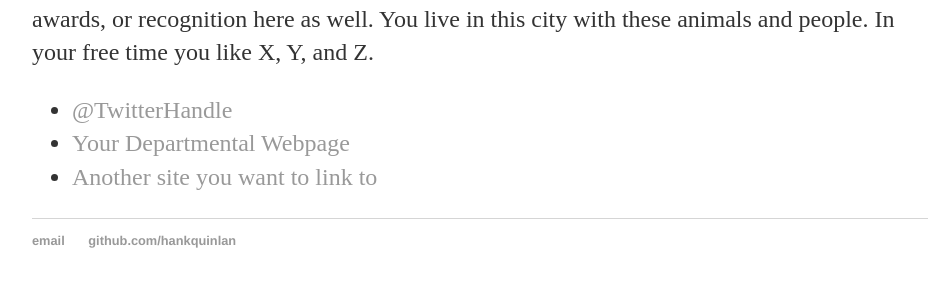
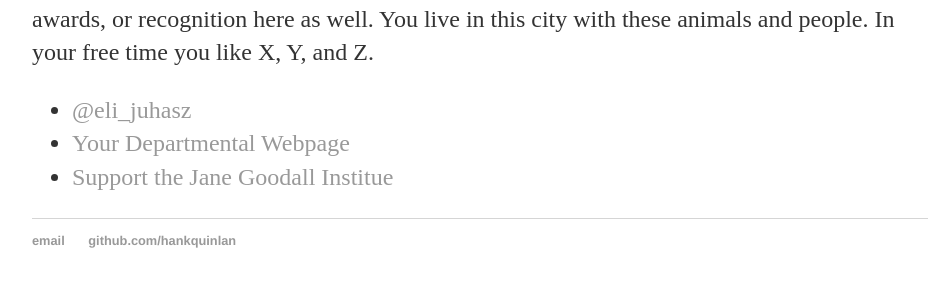
Before and after one commit to elizabethjuhasz/elizabethjuhasz.github.io, a Jekyll site: the page built from about/index.html, in a window 1280 px wide. Shown: the part 300-587 px from the top of the page, without its empty margins (160-1112 px from the left). Built offline with Jekyll 4.4.1, drawn with Linux system fonts in a browser that asks for light colours.

Commit message:
Update index.html

```diff
--- a/about/index.html
+++ b/about/index.html
@@ -8,8 +8,8 @@
 			<p>You can optionally insert a brief bio here. You went to this school, you studied that, you now work in this field with research interests in that subject. At your previous position at this place, you worked on this or that. You can list some of your significant accomplishments, awards, or recognition here as well. You live in this city with these animals and people. In your free time you like X, Y, and Z.</p>
 
 			<ul class="contacts">
-				<li><a href="#">@TwitterHandle</a></li>
+				<li><a href="https://twitter.com/eli_juhasz">@eli_juhasz</a></li>
 				<li><a href="#">Your Departmental Webpage</a></li>
-				<li><a href="#">Another site you want to link to</a></li>
+				<li><a href="http://www.janegoodall.org/">Support the Jane Goodall Institue</a></li>
 				</ul>
 		</div>
```
